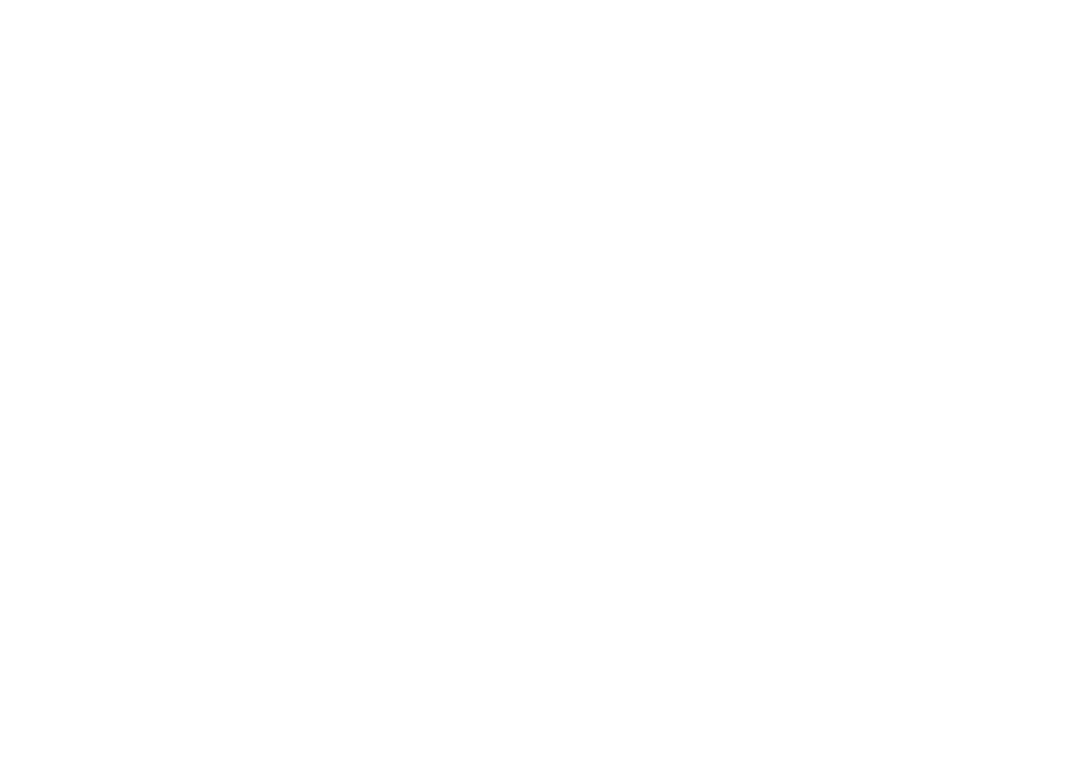
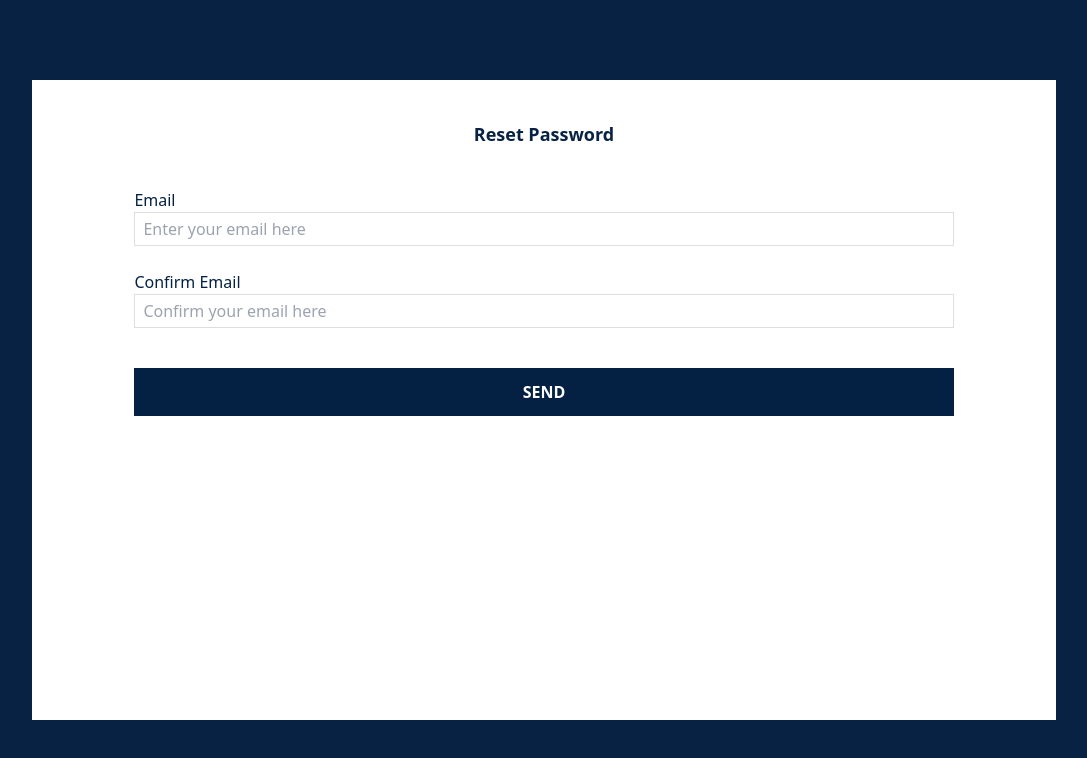
Before and after one commit to Inezaxelle/street_bridge_foundation_frontend, a React (Create React App) app: page /resetEmail in a window 1280 px wide. Before the commit this address had no page. Shown: the top 758 px of the page, without its empty margins (96-1183 px from the left). Built offline with nearby package versions, Linux system fonts and the light colour scheme.

Commit message:
[reset email page]

```diff
--- a/src/App.tsx
+++ b/src/App.tsx
@@ -2,6 +2,7 @@ import React from "react";
 import Login from "./components/login/Login";
 import { BrowserRouter, Routes, Route } from "react-router-dom";
 import Sbs from "./components/Sbf";
+import ResetEmail from "./components/reset/ResetEmail";
 function App() {
   return (
     <div>
@@ -9,6 +10,7 @@ function App() {
         <Routes>
           <Route path="/" element={<Sbs />}></Route>
           <Route path="/login" element={<Login />}></Route>
+          <Route path="/resetEmail" element={<ResetEmail/>}></Route>
         </Routes>
       </BrowserRouter>
     </div>
--- a/src/components/login/LoginRight.tsx
+++ b/src/components/login/LoginRight.tsx
@@ -1,6 +1,6 @@
 import React from "react";
 import { useState } from "react";
-import logo from "../../images/sbf_logo.svg"
+import logo from "../../images/sbf_logo.svg";
 interface LoginRightProps {}
 
 const LoginRight: React.FC<LoginRightProps> = () => {
@@ -10,16 +10,28 @@ const LoginRight: React.FC<LoginRightProps> = () => {
   };
   return (
     <div className="bg-[#042144] h-screen md:w-2/3 w-full text-white">
-      <div className="flex-col flex items-center w-4/5 mx-auto mt-12">
+      <div className="flex-col flex items-center w-4/5 mx-auto mt-10">
         <img src={logo} alt="logo" className="md:hidden" />
         <span>LOGIN INTO YOUR ACCOUNT</span>
         <div className="flex flex-col w-4/5 mb-6 mt-12">
           <label htmlFor="email">Email</label>
-          <input type="email" name="email" value={email} onChange={(e)=>setEmail(e.target.value)} className="outline-none text-black pl-2"/>
+          <input
+            type="email"
+            name="email"
+            value={email}
+            onChange={(e) => setEmail(e.target.value)}
+            placeholder="Enter your email here"
+            className="outline-none text-black pl-2 py-1"
+          />
         </div>
         <div className="flex flex-col w-4/5">
-          <label htmlFor="password">Password</label>
-          <input type="password" name="password" className="text-black pl-2 outline-none" />
+          <label htmlFor="password" >Password</label>
+          <input
+            type="password"
+            name="password"
+            className="text-black pl-2 outline-none py-1"
+            placeholder="Enter your password here"
+          />
         </div>
         <button
           onClick={handleLogin}
--- /dev/null
+++ b/src/components/reset/ResetEmail.tsx
@@ -0,0 +1,43 @@
+import React from "react";
+import { useState } from "react";
+interface ResetEmailProps {}
+
+const ResetEmail: React.FC<ResetEmailProps> = () => {
+  const [email, setEmail] = useState("");
+  return (
+    <div className="bg-[#082244] w-full h-screen flex items-center justify-center">
+      <div className="bg-white flex flex-col w-4/5 h-4/5 items-center">
+        <span className="text-[#082244] font-bold text-lg my-10">Reset Password</span>
+        <div className="flex flex-col w-4/5 mb-6">
+          <label htmlFor="email" className="text-[#042144]">
+            Email
+          </label>
+          <input
+            type="email"
+            name="email"
+            value={email}
+            placeholder="Enter your email here"
+            onChange={(e) => setEmail(e.target.value)}
+            className="outline-none border border-[#DEDEDE] py-1 text-black pl-2"
+          />
+        </div>
+        <div className="flex flex-col w-4/5">
+          <label htmlFor="confirmEmail" className="text-[#042144]">
+            Confirm Email
+          </label>
+          <input
+            type="email"
+            name="confirmEmail"
+            placeholder="Confirm your email here"
+            className="text-black pl-2 outline-none border border-[#DEDEDE] py-1"
+          />
+        </div>
+        <button className="text-white bg-[#042144] w-4/5 mt-10 py-3 font-bold">
+          SEND
+        </button>
+      </div>
+    </div>
+  );
+};
+
+export default ResetEmail;
```
